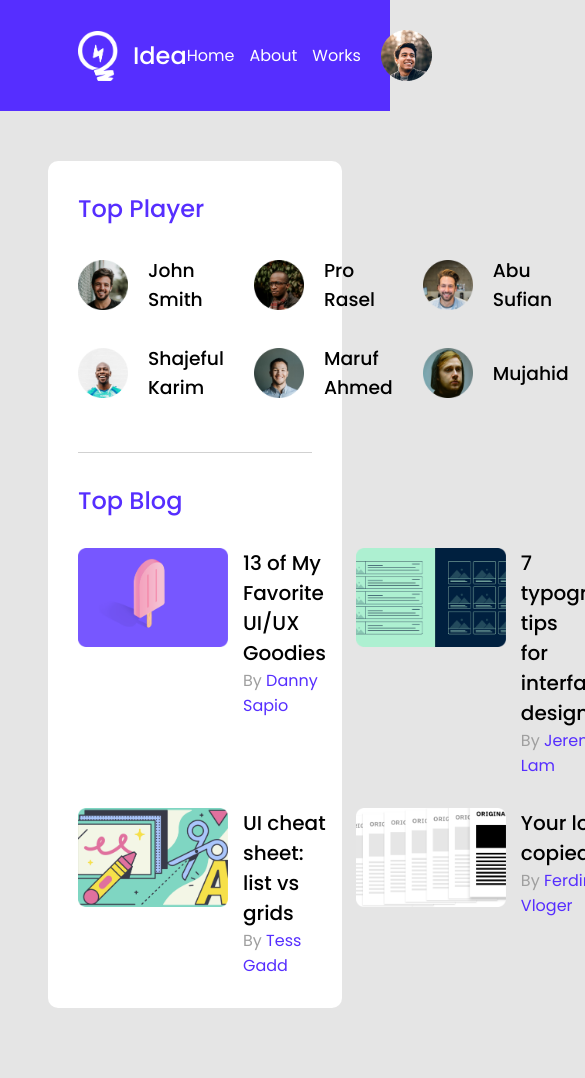
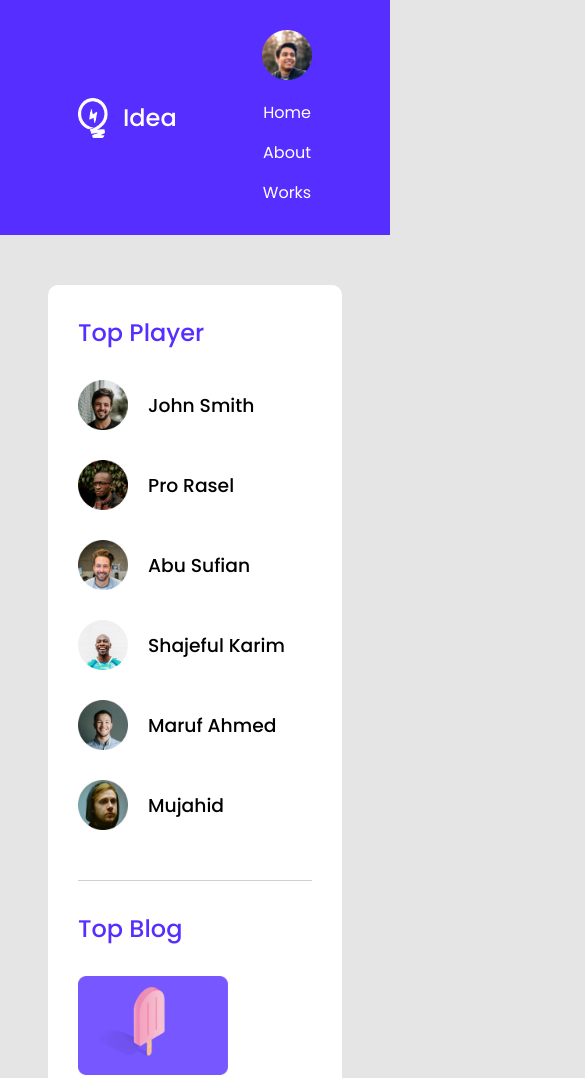
Before and after one commit to tajkir-alam/leader-board, a plain HTML site: page index.html in a window 390 px wide. Shown: the top 1078 px of the page, 585 px wide, since content can reach past the window. Before the commit the page ends 1008 px from the top, so only its background shows below. Drawn offline with Linux system fonts and the light colour scheme.

Commit message:
header and main section responsive done

```diff
--- a/style.css
+++ b/style.css
@@ -45,6 +45,7 @@ header{
 .header{
     display: flex;
     justify-content: space-between;
+    column-gap: 10px;
 }
 .header .left-header{
     display: flex;
@@ -76,6 +77,10 @@ header{
     color: white;
     text-decoration: none;
     font-weight: 400;
+}
+.right-header > img{
+    max-width: 50px;
+    max-height: 50px;
 }
 
 
@@ -128,3 +133,35 @@ header{
 .blog-content .blog-details .secondary-text{
     color: #9F9F9F;
 }
+
+
+
+
+/* --------------------
+    Resoinsive Design
+-------------------- */
+
+/* Media Query < 576px */
+@media screen and (max-width: 576px) {
+    .left-header > img{
+        width: 30px;
+        height: 40px;
+    }
+    .header .right-header{
+        flex-direction: column-reverse;
+    }
+    .right-header ul{
+        flex-direction: column;
+    }
+
+
+    .top-player-container{
+        grid-template-columns: repeat(1, 1fr);
+    }
+    .blog-container{
+        grid-template-columns: repeat(1, 1fr);
+    }
+    .blog-container .blog-content{
+        flex-direction: column;
+    }
+}
```
